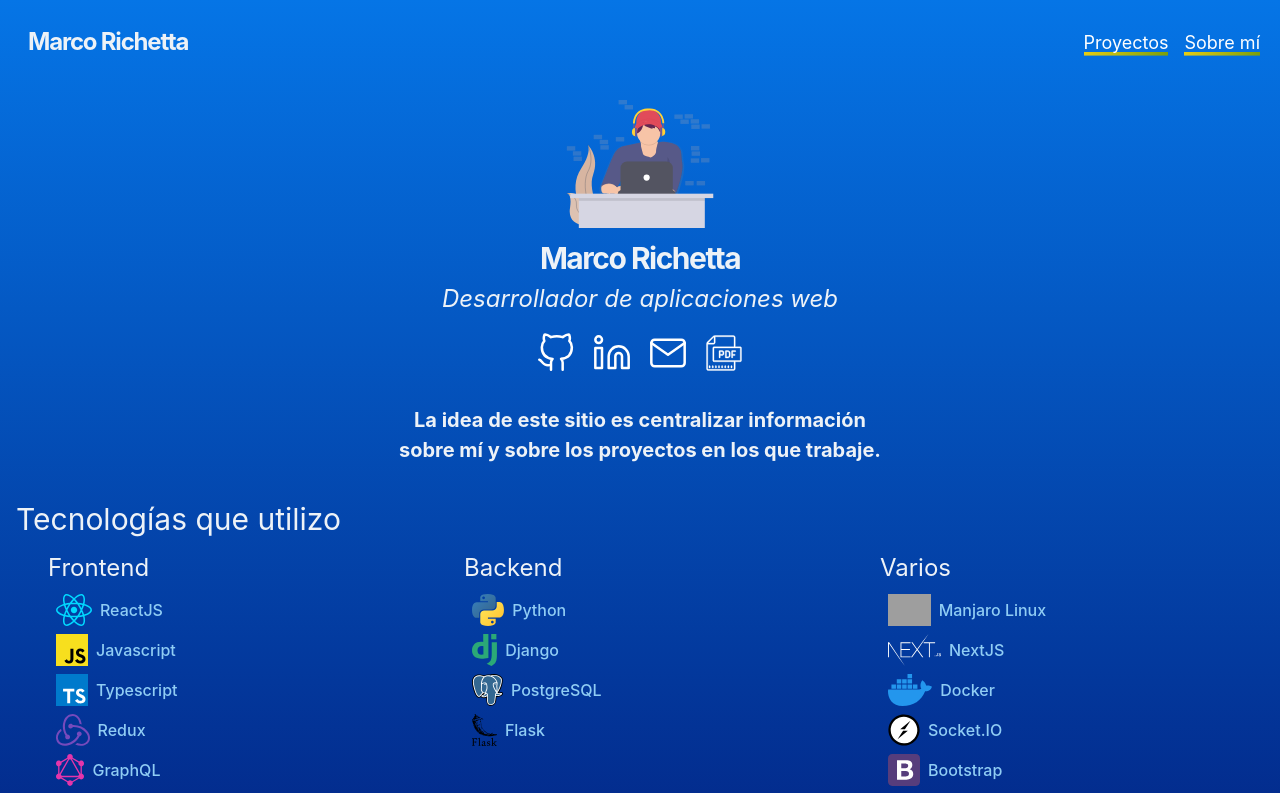
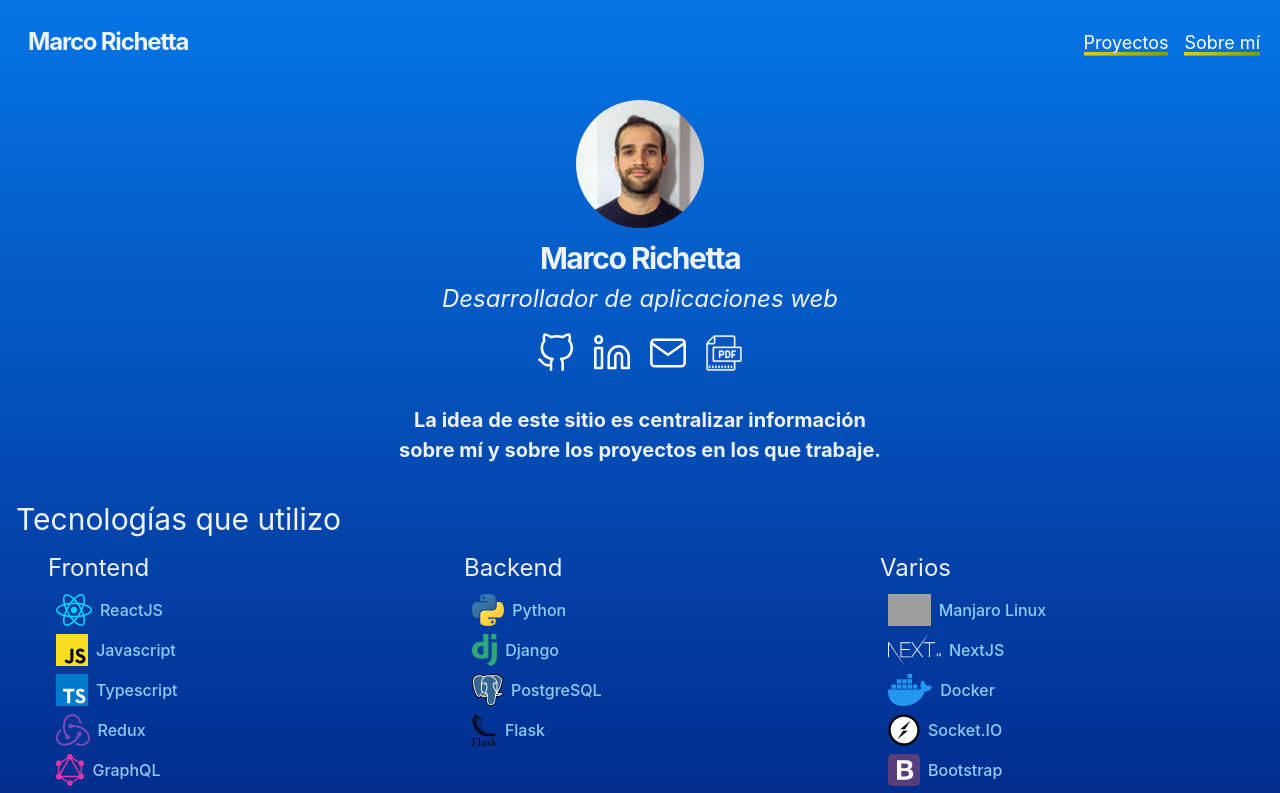
Before and after one commit to marcorichetta/personal-site, a Next.js app: page / in a window 1280 px wide. Shown: the top 793 px of the page. Built offline with nearby package versions, Linux system fonts and the light colour scheme; grey boxes are pictures that could not be loaded.

Commit message:
Added avatar and updated CV url

```diff
--- a/data/social.js
+++ b/data/social.js
@@ -1,22 +1,22 @@
 export default [
 	{
-        "name": "Github",
-        "icon": "github",
-        "url": "https://github.com/marcorichetta"
+		name: "Github",
+		icon: "github",
+		url: "https://github.com/marcorichetta",
 	},
 	{
-        "name": "LinkedIn",
-        "icon": "linkedin",
-        "url": "https://www.linkedin.com/in/marco-richetta/"
+		name: "LinkedIn",
+		icon: "linkedin",
+		url: "https://www.linkedin.com/in/marco-richetta/",
 	},
 	{
-        "name": "Gmail",
-        "icon": "mail",
-        "url": "mailto:marcorichetta@gmail.com"
+		name: "Gmail",
+		icon: "mail",
+		url: "mailto:marcorichetta@gmail.com",
 	},
 	{
-        "name": "Curriculum",
-        "icon": "pdf",
-        "url": "https://drive.google.com/open?id=1x7Fn0SiH0IwkcpaI-ISyn6HXdJN8OguV"
-    }
-]
+		name: "Curriculum",
+		icon: "pdf",
+		url: "https://drive.google.com/file/d/1cPoHR-j3xzsI5dTzc7z31LCVaSXG0TlR/view?usp=sharing",
+	},
+];
--- a/pages/index.js
+++ b/pages/index.js
@@ -6,11 +6,11 @@ export default () => {
 	return (
 		<>
 			<Layout title="Inicio | Marco Richetta">
-				<section className="flex flex-col text-center mb-4 justify-center">
+				<section className="flex flex-col text-center mb-4 items-center">
 					<img
-						className="h-32"
-						alt="Person with a computer"
-						src="images/undraw_coding.svg"
+						className="h-24 w-24 md:h-32 md:w-32 rounded-full"
+						alt="Avatar de Marco Richetta"
+						src="images/cv.jpg"
 					></img>
 					<span className="hidden lg:block sm:mt-2 lg:text-3xl font-bold tracking-tighter">
 						Marco Richetta
```
Also changed, not shown: public/images/cv.jpg (added). Lines whose indentation alone changed are shown as unchanged.
